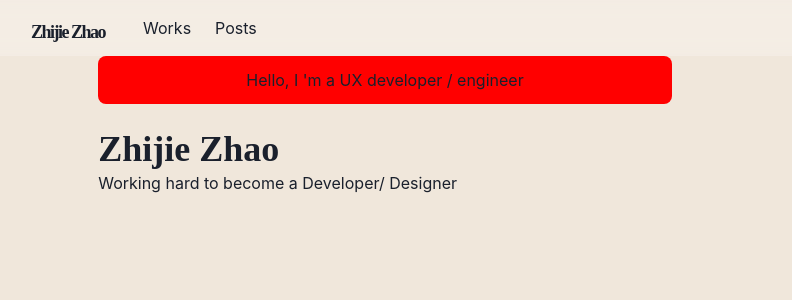
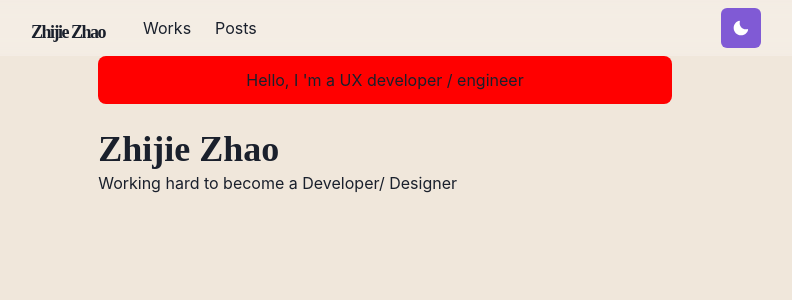
Before and after one commit to zhijiezh/Personal-Website, a Next.js app: page / in a window 1280 px wide. Shown: the top 300 px of the page, without its empty margins (255-1047 px from the left). Built offline with nearby package versions, Linux system fonts and the light colour scheme.

Commit message:
Add theme toggle button

```diff
--- a/components/navbar.js
+++ b/components/navbar.js
@@ -15,6 +15,7 @@ import {
   MenuList
 } from '@chakra-ui/react'
 import { HamburgerIcon } from '@chakra-ui/icons'
+import ThemeToggleButton from './theme-toggle-button'
 
 const LinkItem = ({ href, path, children }) => {
   const active = path === href
@@ -73,6 +74,7 @@ const Navbar = props => {
           </LinkItem>
         </Stack>
         <Box flex={1} align="right">
+          <ThemeToggleButton />
           <Box ml={2} display={{base:'inline-block', md:'none'}}>
             <Menu>
               <MenuButton
--- /dev/null
+++ b/components/theme-toggle-button.js
@@ -0,0 +1,21 @@
+import {
+  Icon,
+  IconButton,
+  useColorMode,
+  useColorModeValue
+} from '@chakra-ui/react'
+import { SunIcon, MoonIcon } from '@chakra-ui/icons'
+
+const ThemeToggleButton = () => {
+  const { toggleColorMode } = useColorMode()
+  return (
+    <IconButton
+      aria-label="Toggle theme"
+      colorScheme={useColorModeValue('purple', 'orange')}
+      icon={useColorModeValue(<MoonIcon />, <SunIcon />)}
+      onClick={toggleColorMode}
+    ></IconButton>
+  )
+}
+
+export default ThemeToggleButton
```
